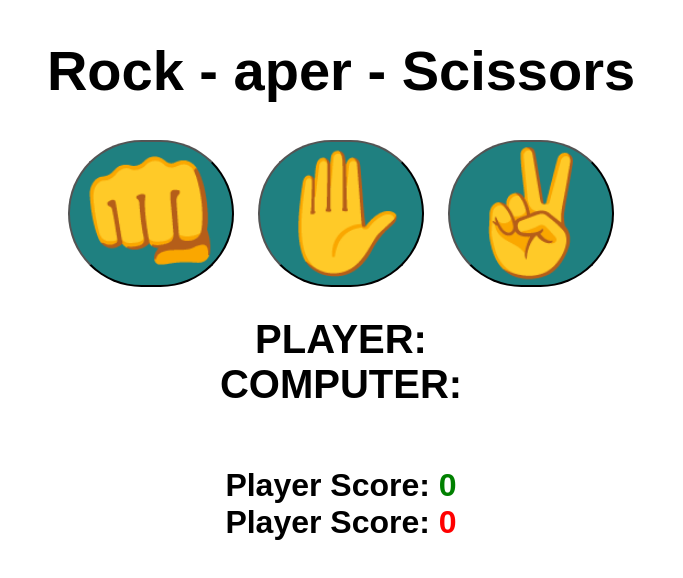
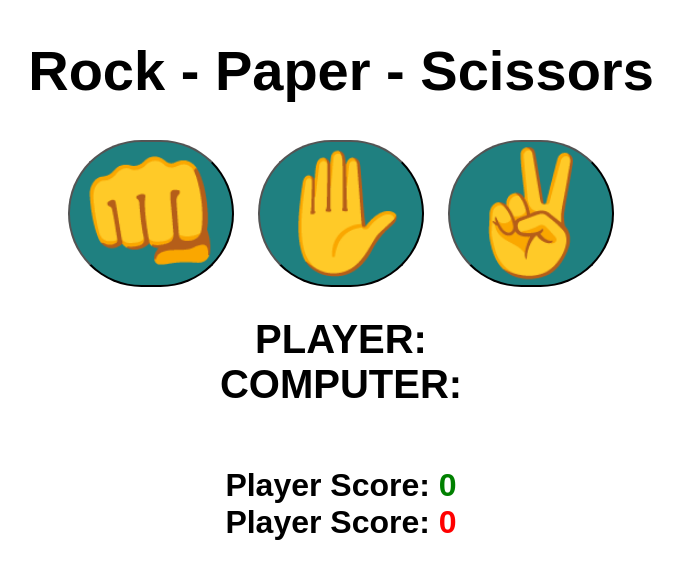
Before and after one commit to Ugginagithub/Rock-paper-scissors, a plain HTML site: page index.html in a window 1280 px wide. Shown: the whole page, without its empty margins (299-982 px from the left). Drawn offline with Linux system fonts and the light colour scheme.

Commit message:
index.html

```diff
--- a/index.html
+++ b/index.html
@@ -7,7 +7,7 @@
     <link rel="stylesheet" href="style.css">
 </head>
 <body>
-    <h1>Rock - aper - Scissors</h1>
+    <h1>Rock - Paper - Scissors</h1>
 
     <div class="choices">
         <button onclick="playgame(`rock`)">👊</button>
```
